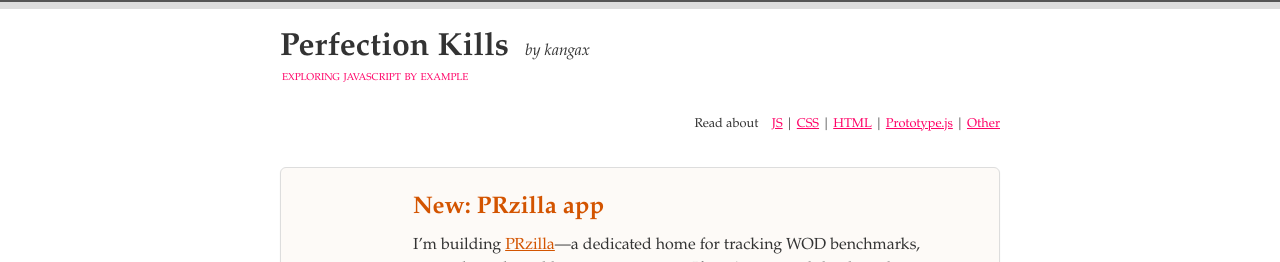
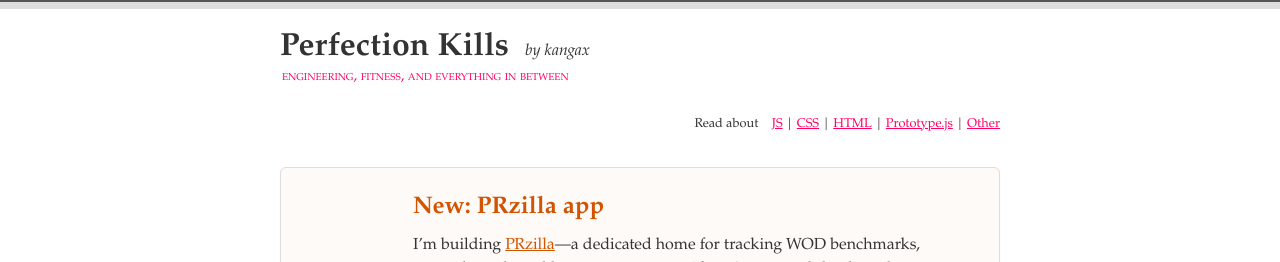
Before and after one commit to kangax/perfectionkills.com, a Jekyll site: the page built from index.html, in a window 1280 px wide and 900 px high. Shown: the top 262 px of the window. Built offline with Jekyll 4.4.1, drawn with Linux system fonts in a browser that asks for light colours; Markdown is read by kramdown in place of the engine named in the settings.

Commit message:
chore(blog): update header slogan to cover both subjects (#17)
"Exploring Javascript by example" described the archive, not the blog as
it now is. This is the visible tagline under the title; the meta
description and RSS subtitle were updated separately in #16.

Rendered and checked: .blog-slogan applies text-transform: lowercase and
font-variant: small-caps, and the longer string still sets on one line.

Co-authored-by: Claude <noreply@anthropic.com>

```diff
--- a/_includes/header.html
+++ b/_includes/header.html
@@ -3,4 +3,4 @@
 </h1>
 
 <p class="blog-author">by kangax</p>
-<p class="blog-slogan">Exploring Javascript by example</p>
+<p class="blog-slogan">Engineering, fitness, and everything in between</p>
```
